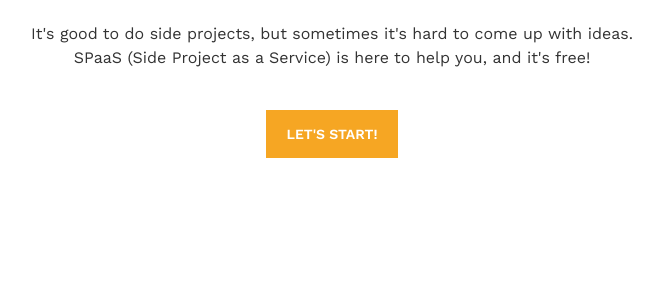
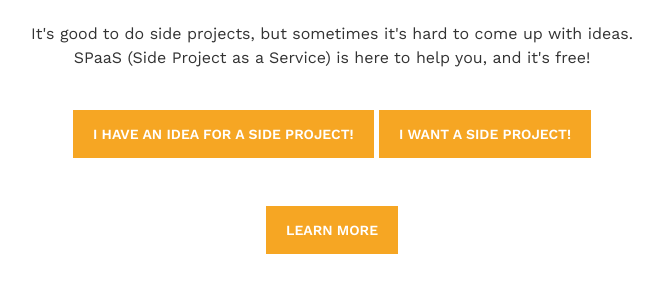
Before and after one commit to pakastin/SPaaS, a website: page website/index.html in a window 1280 px wide. Shown: the part 269-562 px from the top of the page, without its empty margins (308-971 px from the left). Drawn offline with nearby package versions, Linux system fonts and the light colour scheme.

Commit message:
added more buttons

```diff
--- a/website/index.html
+++ b/website/index.html
@@ -3,7 +3,7 @@
   <head>
     <meta charset="utf-8">
     <meta name="viewport" content="width=device-width, initial-scale=1">
-    <title>SPaaS – Side project as a service</title>
+    <title>SPaaS – Side Project as a Service</title>
     <style>
       body {
         text-align: center;
@@ -42,7 +42,9 @@
     <div class="container">
       <img id="logo" src="img/logo.svg">
       <p>It's good to do side projects, but sometimes it's hard to come up with ideas. SPaaS (Side Project as a Service) is here to help you, and it's free!</p>
-      <a href="https://github.com/pakastin/SPaaS"><button>Let's start!</button></a>
+      <a href="https://github.com/pakastin/SPaaS/issues"><button>I have an idea for a side project!</button></a>
+      <a href="https://github.com/pakastin/SPaaS/issues"><button>I want a side project!</button></a><br>
+      <a href="https://github.com/pakastin/SPaaS"><button>Learn more</button></a>
     </div>
   </body>
 </html>
```
